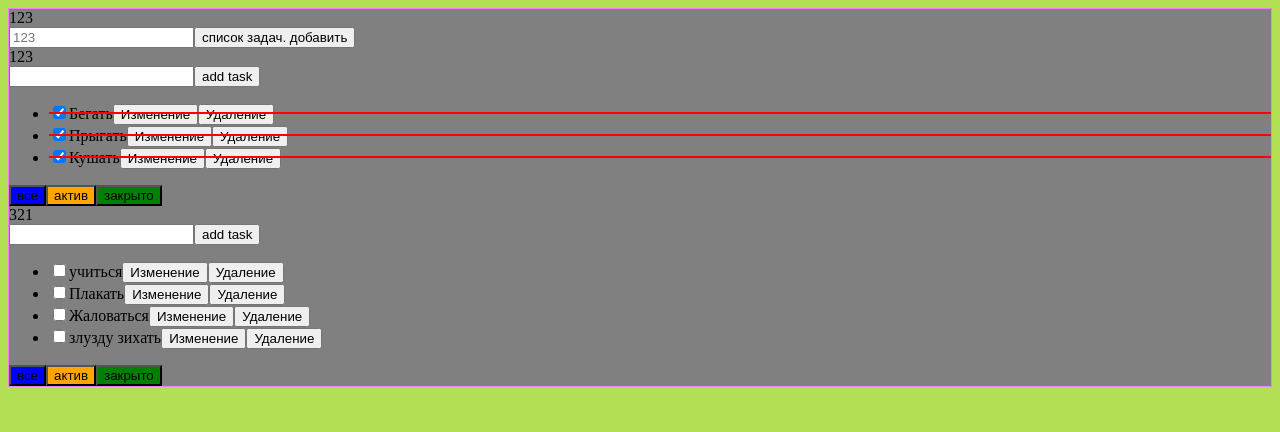
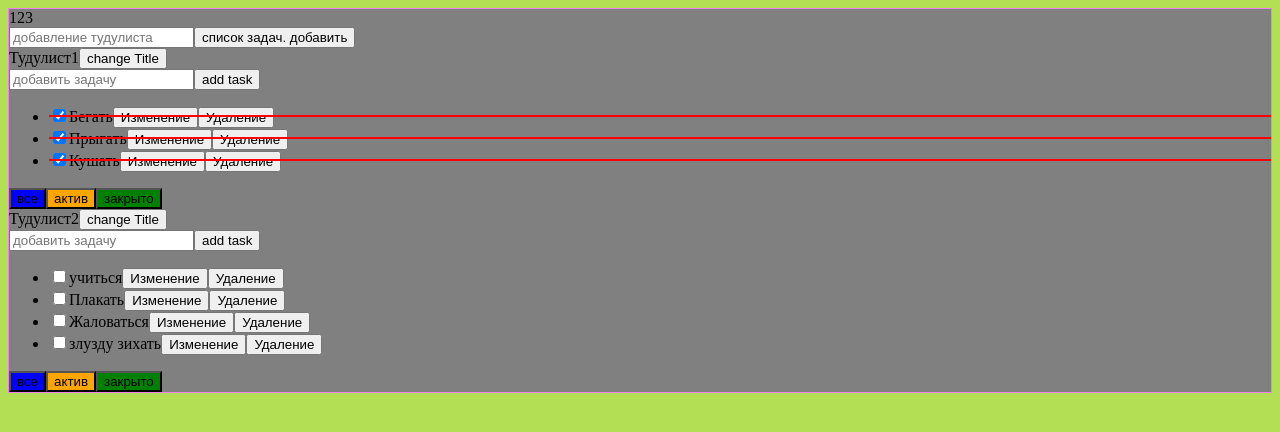
Before and after one commit to Basenga01/viteStudy, a React (Vite) app: page / in a window 1280 px wide. Shown: the top 432 px of the page. Built offline with nearby package versions, Linux system fonts and the light colour scheme.

Commit message:
добавил измменение названия тудулиста

```diff
--- a/src/body/compomemts/todolists/Todolists.tsx
+++ b/src/body/compomemts/todolists/Todolists.tsx
@@ -17,8 +17,8 @@ const todolistid1 = uuidv4()
 const todolistid2 = uuidv4()
 
 const initialTodolists: TodolistType[] = [
-    {id: todolistid1, title: "123"},
-    {id: todolistid2, title: "321"}
+    {id: todolistid1, title: "Тудулист1"},
+    {id: todolistid2, title: "Тудулист2"}
 ]
 
 const initialTask: TaskType = {
@@ -47,10 +47,12 @@ export const Todolists = () => {
         <AddTodolist setTasks={setTasks} setTodolists={setTodolists}/>
         {todolists.map((todolist) => {
             return (
-                <Todolist key={todolist.id} todolistid={todolist.id}
+                <Todolist key={todolist.id}
+                          todolistid={todolist.id}
                           title={todolist.title}
                           tasks={tasks[todolist.id]}
                           setTask={setTasks}
+                          setTodolists={setTodolists}
                 />
             )
         })}
--- a/src/body/compomemts/todolists/components/addTask/addTask.tsx
+++ b/src/body/compomemts/todolists/components/addTask/addTask.tsx
@@ -32,7 +32,8 @@ export function AddTask({setTask, todolistid}: PropsType) {
     }
     return <div>
 
-        <input className={error ? css.Error : undefined}
+        <input placeholder={"добавить задачу"}
+            className={error ? css.Error : undefined}
                type={"text"}
                value={value}
                onKeyUp={(event) => {
--- a/src/body/compomemts/todolists/components/addTodolist/AddTodolist.tsx
+++ b/src/body/compomemts/todolists/components/addTodolist/AddTodolist.tsx
@@ -27,7 +27,7 @@ export const AddTodolist = ({setTodolists, setTasks}: PropsType) => {
     }
 
     return <div>
-        <input placeholder={"123"}
+        <input placeholder={"добавление тудулиста"}
                onChange={(event) =>
                    setValue(event.target.value)}
                value={value}
--- /dev/null
+++ b/src/body/compomemts/todolists/components/changeTitle/ChangeTitle.tsx
@@ -0,0 +1,46 @@
+import {Dispatch, SetStateAction, useState} from "react";
+import {TodolistType} from "../../Todolists.tsx";
+
+interface PropsType {
+    title: string
+    todolistid: string
+    setTodolists: Dispatch<SetStateAction<TodolistType[]>>
+}
+
+export function ChangeTitle({title, todolistid, setTodolists}: PropsType) {
+
+    const [titleIsVisible, setTitleIsVisible] = useState<boolean>(true)
+    const [value, setValue] = useState<string>(title)
+
+
+    function onSavetitle() {
+        setTodolists(prevState => {
+            const newArr = prevState.map((element) => element.id === todolistid ? {...element, title: value} : element)
+
+            return newArr
+        })
+        setTitleIsVisible(true)
+    }
+
+    return <div>
+        {titleIsVisible ? <div>
+                {title}
+                <button onClick={() => {
+                    setTitleIsVisible(false)
+                }}>change Title
+                </button>
+            </div>
+            : <div>
+                <input value={value} onChange={(event) => {
+                    setValue(event.target.value)
+                }}/>
+                <button onClick={() => {
+                    setTitleIsVisible(true)
+                    setValue(title)
+                }}>Cancel
+                </button>
+                <button onClick={onSavetitle}>Save</button>
+            </div>}
+
+    </div>
+}
--- a/src/body/compomemts/todolists/components/index.tsx
+++ b/src/body/compomemts/todolists/components/index.tsx
@@ -1,2 +1,3 @@
 export {Todolist} from "./todolist/Todolist.tsx"
 export {AddTodolist} from "./addTodolist/AddTodolist.tsx"
+export {ChangeTitle} from "./changeTitle/ChangeTitle.tsx"
--- a/src/body/compomemts/todolists/components/todolist/Todolist.tsx
+++ b/src/body/compomemts/todolists/components/todolist/Todolist.tsx
@@ -1,8 +1,9 @@
-import {FilterStateType, TaskType} from "../../Todolists.tsx";
+import {FilterStateType, TaskType, TodolistType} from "../../Todolists.tsx";
 import {FilterBlock} from "../filterBlock/filterBlock.tsx";
 import {TaskList} from "../taskList/taskList.tsx";
 import {AddTask} from "../addTask/addTask.tsx";
 import {Dispatch, SetStateAction, useState} from "react";
+import {ChangeTitle} from "../changeTitle/ChangeTitle.tsx";
 
 
 interface Props {
@@ -10,6 +11,8 @@ interface Props {
     tasks: Task[]
     setTask: Dispatch<SetStateAction<TaskType>>
     todolistid: string
+    setTodolists: Dispatch<SetStateAction<TodolistType[]>>
+
 }
 
 export interface Task {
@@ -17,10 +20,11 @@ export interface Task {
     task: string
     isDone: boolean
     todolistid: string
+
 }
 
 
-export const Todolist = ({title, tasks, setTask, todolistid}: Props) => {
+export const Todolist = ({title, tasks, setTask, todolistid, setTodolists}: Props) => {
 
     const [filterState, setFilterState] = useState<FilterStateType>("all")
     let filterTask: Task[] = []
@@ -31,11 +35,21 @@ export const Todolist = ({title, tasks, setTask, todolistid}: Props) => {
     } else if (filterState === "closed") {
         filterTask = tasks.filter(task => task.isDone)
     }
-    console.log(tasks)
+
     return <div>
-        <div>{title}</div>
-        <AddTask setTask={setTask} todolistid={todolistid}/>
-        <TaskList tasks={tasks} filtredTask={filterTask} setTask={setTask} todolistid={todolistid}/>
-        <FilterBlock setFilterState={setFilterState} filterState={filterState}/>
+        <ChangeTitle title={title}
+                     setTodolists={setTodolists}
+                     todolistid={todolistid}/>
+
+        <AddTask setTask={setTask}
+                 todolistid={todolistid}/>
+
+        <TaskList tasks={tasks}
+                  filtredTask={filterTask}
+                  setTask={setTask}
+                  todolistid={todolistid}/>
+
+        <FilterBlock setFilterState={setFilterState}
+                     filterState={filterState}/>
     </div>
 }
```
Also changed, not shown: src/body/compomemts/todolists/index.ts (line endings or trailing spaces).
